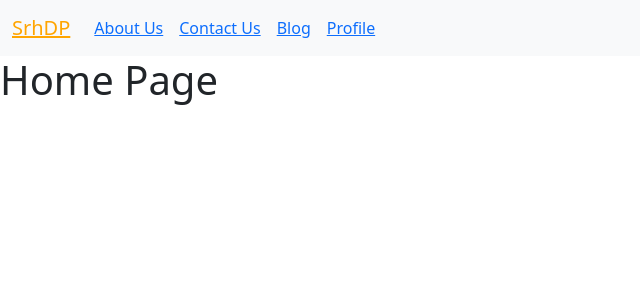
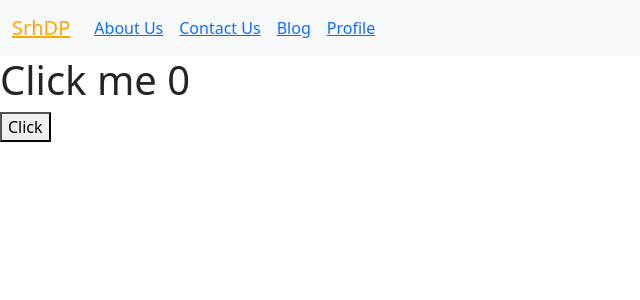
Before and after one commit to soutruoshim/react-fun-easy-learning, a React (Create React App) app: page / in a window 1280 px wide. Shown: the top 300 px of the page, without its empty margins (0-640 px from the left). Built offline with nearby package versions, Linux system fonts and the light colour scheme.

Commit message:
finish fundmental reactjs

```diff
--- a/src/App.js
+++ b/src/App.js
@@ -1,12 +1,39 @@
-import React from "react";
+import React, { Component } from "react";
 import 'bootstrap/dist/css/bootstrap.min.css';
 
-class App extends React.Component {
-  render() {
+// class App extends React.Component {
+//   render() {
+//     return (
+//       <div className="App">
+//            <h1>Home Page</h1>
+//       </div>
+//     );
+//   }
+// }
+// export default App;
+// export const App = () =>{
+//    const [count, setCount] = useState(1);
+
+//    return (
+//      <div>
+//          <h1>Clicking me {count} </h1>
+//          <button onClick={()=>{setCount(count + 1)}}>Click me</button>
+//      </div>
+//    )
+// }
+class App extends Component{
+  state ={
+    count: 0
+  }
+  increase = () =>{
+    this.setState({count: this.state.count + 1});
+  }
+  render(){
     return (
-      <div className="App">
-           <h1>Home Page</h1>
-      </div>
+         <div>
+           <h1>Click me {this.state.count}</h1>
+           <button onClick={this.increase}>Click</button>
+         </div>
     );
   }
 }
```
